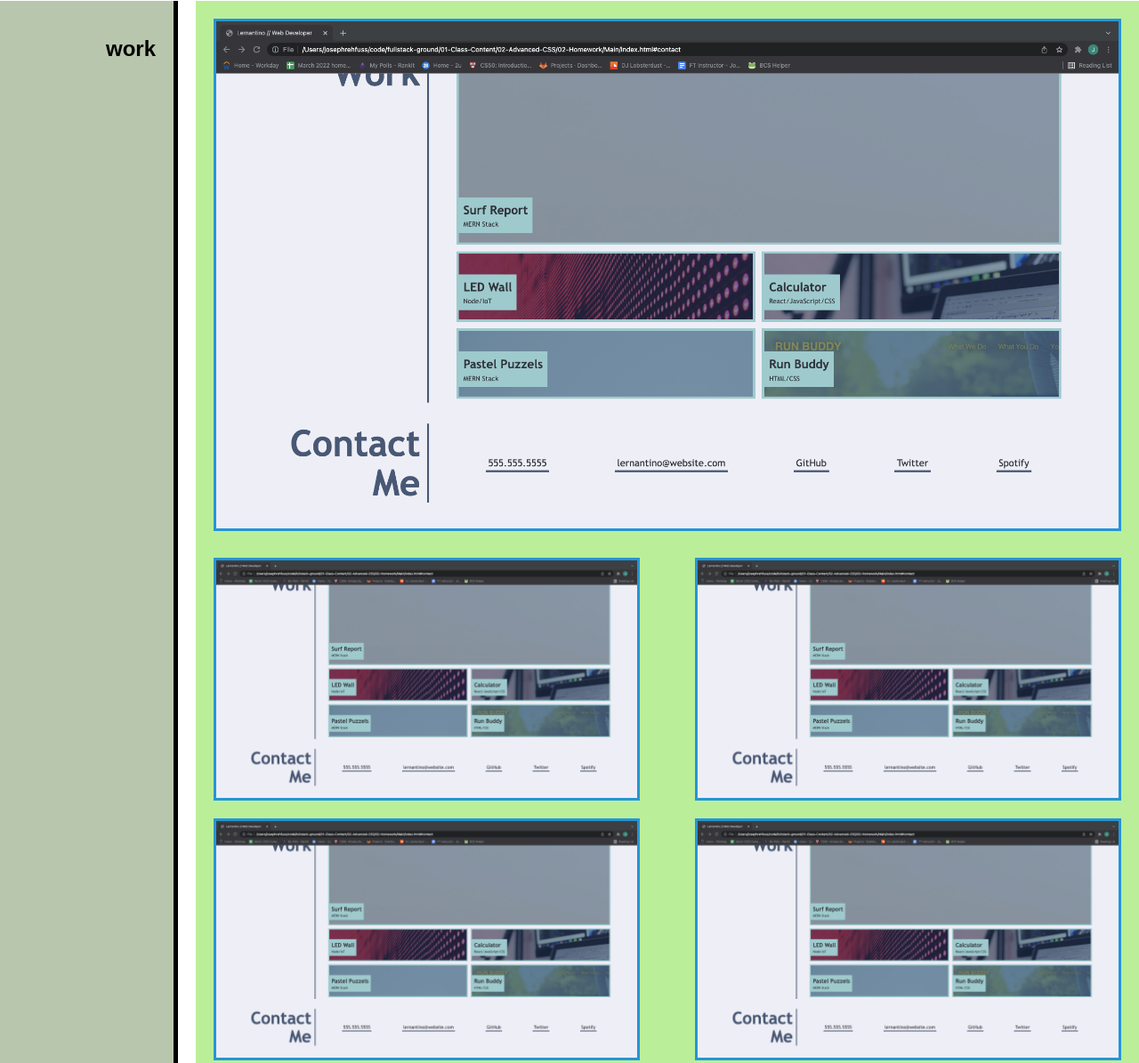
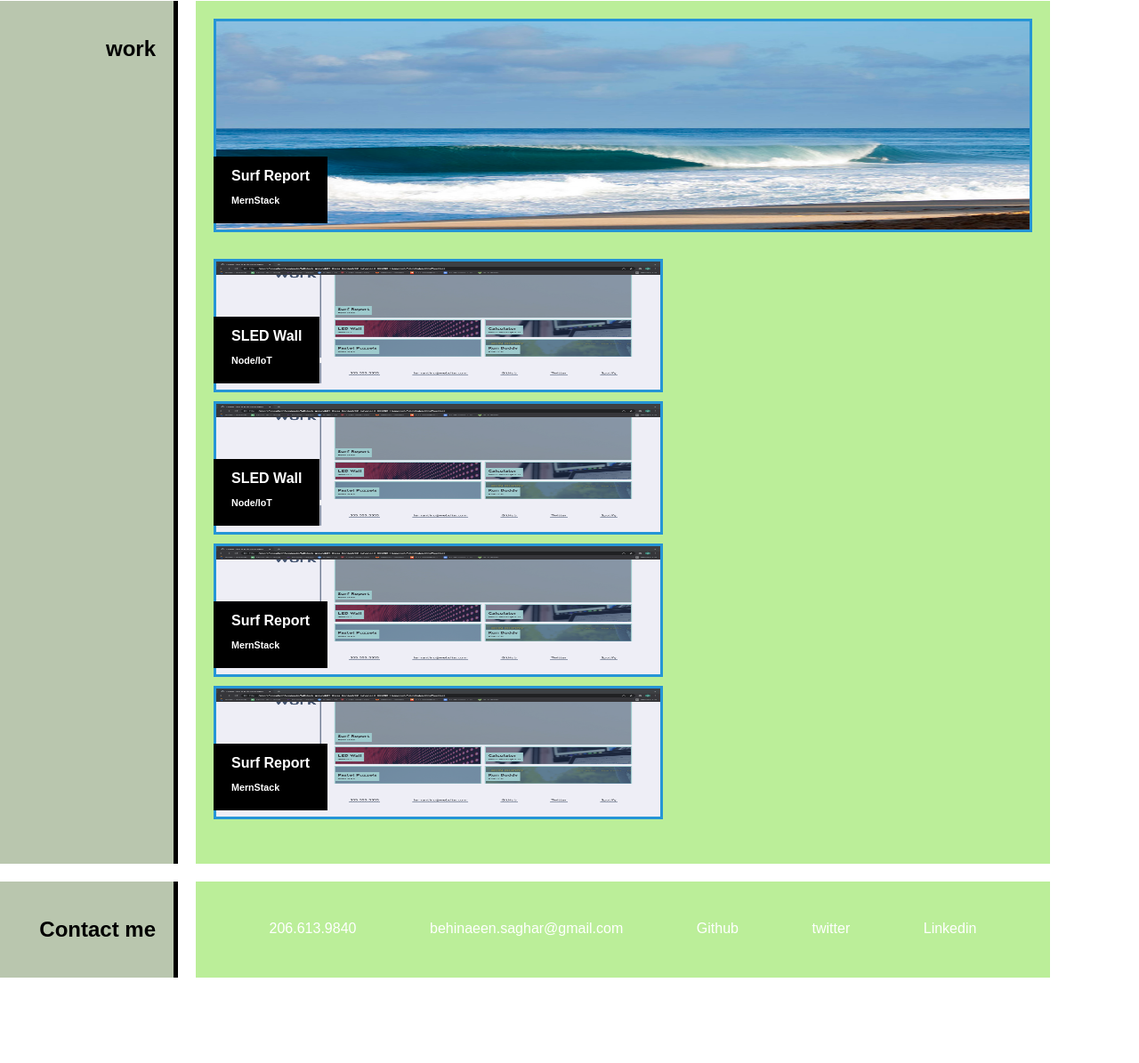
Before and after one commit to saghar-b/Professional-Portfolio-march-29, a plain HTML site: page index.html in a window 1280 px wide. Shown: the part 339-1534 px from the top of the page at 89% size. After the commit the page ends 1458 px from the top, so only its background shows below. Drawn offline with Linux system fonts and the light colour scheme.

Commit message:
update the box lable

```diff
--- a/assets/css/style.css
+++ b/assets/css/style.css
@@ -5,6 +5,7 @@ margin-left: none;
 body{
     font-family: Arial;
     margin: 0;
+    max-width: fit-content;
     /* display: flex;
     flex-direction: column; */
    /*
@@ -59,9 +60,7 @@ ul{
     display: flex;
     margin-bottom: 20px;
   }
-  #image-1{
-    max-width: 100vh;
-  }
+
   aside {
     width: 200px;
     background-color: #b9c6ae;
@@ -100,37 +99,65 @@ ul{
     padding-top:30px;
     text-align: center;
   }
-  /* .about-me > p{
-    flex: 70vh;
-    background-color: #fff;
-    padding: 20px;
-  } */
+
+  .surf-report{
+    display: flex;
+    flex-direction: column;
+    /* width: 100vh; */
+  }
+
+#image-1{
+  display: flex;
+  flex-grow: 1;
+    /* max-width: 100vh; */
+    max-height: 30vh ;
+    /* width: 100vh; */
+  }
+
+  .group-images{
+    display: flex;
+    flex-direction: row;
+    flex-wrap: wrap;
+    justify-content: space-between;
+
+  }
+  .container {
+    position: relative;
+    font-family: Arial;
+
+    display: flex;
+    flex-wrap: wrap;
+    padding-bottom: 10px;
+
+
+  }
+  .text-block {
+    position: absolute;
+    /* left: 20px; */
+    bottom: 20px;
+    background-color: black;
+    color: white;
+    line-height: 2px;
+    padding-left: 20px;
+    padding-right: 20px;
+  }
+
+  .group-images img{
+    width: 51vh;
+    min-width: 505px;
+    height: 150px;
+  }
  .work img{
 
     border: 3px solid rgb(37, 149, 214);
   }
 
+ img:hover{
+  box-shadow: 0 0 2px 1px rgba(0, 140, 186, 0.5);
 
-  #img-layout{
-    display: flex;
-    flex-direction: column;
-  }
-  .group-images{
-    display: flex;
-    flex-direction: row;
-    flex-wrap: wrap;
-    justify-content: space-between;
-  }
-  .group-images img{
+ }
 
-    width:47%;
-    /* display: flex;
-    flex-direction: column;
-    flex-wrap: wrap; */
-    /* flex-wrap: 1; */
-    /* padding: 0 20px; */
-    margin:10px 0;
-  }
+
 
 
 footer{
@@ -147,3 +174,10 @@ footer{
     justify-content: center;
 
 }
+
+@media screen and (max-width: 768px) {
+  main,
+  nav {
+    flex-direction: column;
+  }
+}
--- a/index.html
+++ b/index.html
@@ -43,17 +43,50 @@
       <aside>
         <h2>work</h2>
       </aside>
-      <div class="division"  >
+      <div class="division">
 
-        <section id="img-layout" >
-          <img class="image-1" src="./assets/images/image (1).png" alt=""  >
+        <section class="surf-report">
+          <div class="container">
+            <img id="image-1" src="./assets/images/surfreport.jpeg" alt="" >
+            <div class="text-block">
+              <h4>Surf Report</h34>
+                <h6>MernStack</h6>
+            </div>
+          </div>
+
         </section>
 
         <section class="group-images">
-          <img src="./assets/images/image (1).png" alt="" width="90vh">
-          <img src="./assets/images/image (1).png" alt="" width="90vh">
-          <img src="./assets/images/image (1).png" alt="" width="90vh">
-          <img src="./assets/images/image (1).png" alt="" width="90vh">
+          <div class="container">
+            <img src="./assets/images/image (1).png" alt="" width="90vh">
+            <div class="text-block">
+              <h4>SLED Wall</h34>
+                <h6>Node/loT</h6>
+            </div>
+          </div>
+          <div class="container">
+            <img src="./assets/images/image (1).png" alt="" width="90vh">
+            <div class="text-block">
+              <h4>SLED Wall</h34>
+                <h6>Node/loT</h6>
+            </div>
+          </div>
+          <div class="container">
+            <img src="./assets/images/image (1).png" alt="" width="90vh">
+            <div class="text-block">
+              <h4>Surf Report</h34>
+                <h6>MernStack</h6>
+            </div>
+          </div>
+          <div class="container">
+            <img src="./assets/images/image (1).png" alt="" width="90vh">
+            <div class="text-block">
+              <h4>Surf Report</h34>
+                <h6>MernStack</h6>
+            </div>
+          </div>
+
+
         </section>
       </div>
 
```
Also changed, not shown: assets/images/surfreport.jpeg (added).
